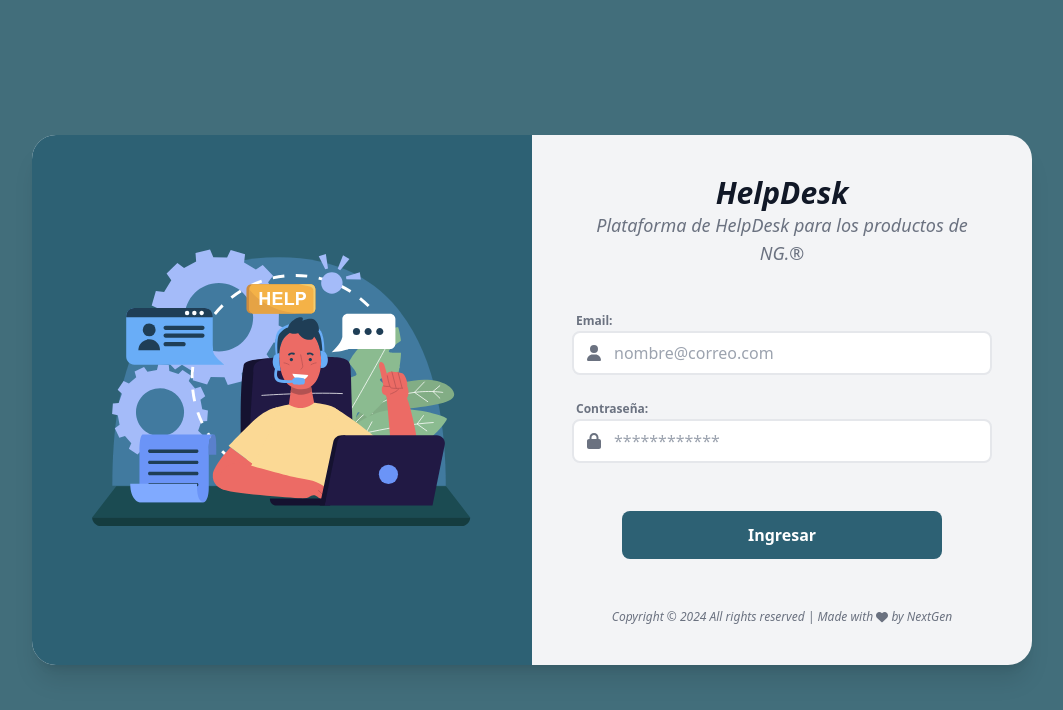
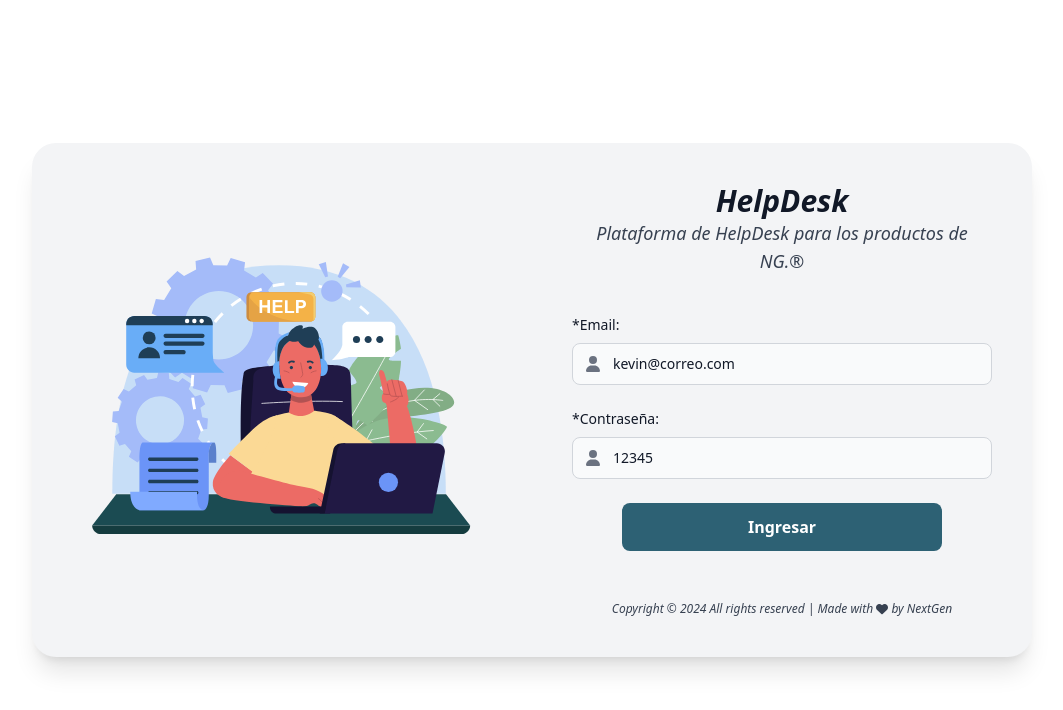
Before and after one commit to KevinUriegas98/app-tickets-ng, an Angular app: page /login in a window 1280 px wide. Shown: the top 710 px of the page, without its empty margins (108-1171 px from the left). Built offline with nearby package versions, Linux system fonts and the light colour scheme.

Commit message:
[Update] Login

```diff
--- a/src/app/modules/login/login.component.html
+++ b/src/app/modules/login/login.component.html
@@ -1,52 +1,56 @@
-<div class="min-w-screen min-h-screen bg-secondary flex items-center justify-center px-5 py-5">
-    <div class="bg-gray-100 text-gray-500 rounded-3xl shadow-xl w-full overflow-hidden" style="max-width:1000px">
+<div class="min-w-screen min-h-screen bg-light-bg dark:bg-dark-bg flex items-center justify-center px-5 py-5">
+    <div class="bg-gray-100 dark:bg-gray-800 text-gray-500 dark:text-gray-200 rounded-3xl shadow-xl w-full overflow-hidden" style="max-width:1000px">
         <div class="md:flex w-full">
-            <div class="hidden md:block w-1/2 bg-primary py-10 px-10">
+            <div class="hidden md:block w-1/2 bg-light-bg dark:bg-dark-bg py-10 px-10">
                 <img [src]="images.logoDos" class="rounded-lg" alt="Logo">
             </div>
             <div class="w-full md:w-1/2 py-10 px-5 md:px-10">
                 <div class="text-center mb-10">
-                    <h1 class="font-semibold italic text-3xl text-gray-900">HelpDesk</h1>
-                    <p class="text-lg italic">Plataforma de HelpDesk para los productos de NG.&#174;</p>
+                    <h1 class="font-semibold italic text-3xl text-gray-900 dark:text-gray-100">HelpDesk</h1>
+                    <p class="text-lg italic text-gray-700 dark:text-gray-300">Plataforma de HelpDesk para los productos de NG.&#174;</p>
                 </div>
                 <div>
                     <form [formGroup]="form" novalidate (ngSubmit)="onSubmit()">
                         <div class="flex -mx-3">
                             <div class="w-full px-3 mb-5">
-                                <label class="text-xs font-semibold px-1">Email:</label>
-                                <div class="flex">
-                                    <div class="w-10 z-10 pl-1 text-center pointer-events-none flex items-center justify-center"><fa-icon [icon]="['fas', 'user']"></fa-icon></div>
-                                    <input type="email" class="w-full -ml-10 pl-10 pr-3 py-2 rounded-lg border-2 border-gray-200 outline-none focus:border-primary" formControlName="usuario" placeholder="nombre@correo.com">
+                                <label for="first_name" class="block mb-2 text-sm font-medium text-gray-900 dark:text-white">*Email:</label>
+                                <div class="relative mb-1">
+                                    <div class="absolute inset-y-0 start-0 flex items-center ps-3.5 pointer-events-none">
+                                        <fa-icon [icon]="['fas', 'user']"></fa-icon>
                                     </div>
-                                <div class="flex justify-center text-sm italic text-danger" *ngIf="form.get('usuario')?.touched && form.get('usuario')?.invalid">
+                                    <input type="text" id="input-group-1" class="bg-gray-50 border border-gray-300 text-gray-900 text-sm rounded-lg focus:ring-blue-500 focus:border-blue-500 block w-full ps-10 p-2.5  dark:bg-gray-700 dark:border-gray-600 dark:placeholder-gray-400 dark:text-white dark:focus:ring-blue-500 dark:focus:border-blue-500" formControlName="usuario" placeholder="nombre@correo.com">
+                                </div>
+                                <div class="flex justify-center text-sm italic text-sm text-red-600 dark:text-red-500" *ngIf="form.get('usuario')?.touched && form.get('usuario')?.invalid">
                                     <p *ngIf="form.get('usuario')?.errors?.['required']">Usuario Requerido*</p>
                                     <p *ngIf="form.get('usuario')?.errors?.['email']">Correo no válido*</p>
                                 </div>
                             </div>
                         </div>
                         <div class="flex -mx-3">
-                            <div class="w-full px-3 mb-12">
-                                <label class="text-xs font-semibold px-1">Contraseña:</label>
-                                <div class="flex">
-                                    <div class="w-10 z-10 pl-1 text-center pointer-events-none flex items-center justify-center"><fa-icon [icon]="['fas', 'lock']"></fa-icon></div>
-                                    <input type="password" class="w-full -ml-10 pl-10 pr-3 py-2 rounded-lg border-2 border-gray-200 outline-none focus:border-primary" formControlName="password" placeholder="************">
+                            <div class="w-full px-3 mb-5">
+                                <label for="first_name" class="block mb-2 text-sm font-medium text-gray-900 dark:text-white">*Contraseña:</label>
+                                <div class="relative mb-1">
+                                    <div class="absolute inset-y-0 start-0 flex items-center ps-3.5 pointer-events-none">
+                                        <fa-icon [icon]="['fas', 'user']"></fa-icon>
                                     </div>
-                                <div class="flex justify-center">
-                                    <div class="" *ngIf="form.get('password')?.touched && form.get('password')?.invalid">
+                                    <input type="text" id="input-group-1" class="bg-gray-50 border border-gray-300 text-gray-900 text-sm rounded-lg focus:ring-blue-500 focus:border-blue-500 block w-full ps-10 p-2.5  dark:bg-gray-700 dark:border-gray-600 dark:placeholder-gray-400 dark:text-white dark:focus:ring-blue-500 dark:focus:border-blue-500" formControlName="password" placeholder="************">
+                                </div>
+                                <div class="flex justify-center text-sm italic text-sm text-red-600 dark:text-red-500" *ngIf="form.get('password')?.touched && form.get('password')?.invalid">
                                     <p class="text-sm italic text-danger" *ngIf="form.get('password')?.errors?.['required']">Contraseña Requerida*</p>
-                                    </div>
                                 </div>
                             </div>
                         </div>
                         <div class="flex -mx-3">
                             <div class="w-full px-3 mb-5">
-                                <button class="btnPrincipal">Ingresar</button>
+                                <button class="btnPrincipal">
+                                    Ingresar
+                                </button>
                             </div>
                         </div>
                     </form>
                 </div>
                 <div class="flex justify-center mt-[30px]">
-                    <p class="text-xs italic">Copyright © {{this.year}} All rights reserved | Made with <fa-icon [icon]="['fas', 'heart']"></fa-icon> by <a href="https://www.ainextgen.mx/" target="_blank">NextGen</a></p>
+                    <p class="text-xs italic text-gray-700 dark:text-gray-300">Copyright © {{this.year}} All rights reserved | Made with <fa-icon [icon]="['fas', 'heart']"></fa-icon> by <a href="https://www.ainextgen.mx/" target="_blank">NextGen</a></p>
                 </div>
             </div>
         </div>
--- a/src/app/modules/login/login.component.ts
+++ b/src/app/modules/login/login.component.ts
@@ -1,4 +1,5 @@
-import { Component, inject } from '@angular/core';
+import { Component, inject, OnInit, PLATFORM_ID, Inject } from '@angular/core';
+import { isPlatformBrowser } from '@angular/common';
 import { ReactiveFormsModule, FormBuilder, Validators } from '@angular/forms';
 import { Router } from '@angular/router';
 import { NgIf } from '@angular/common';
@@ -8,7 +9,7 @@ import { faHeart, faUser, faLock } from '@fortawesome/free-solid-svg-icons';
 
 import { images } from '@Constants';
 // Models //
-import { LoginRequest } from '@Models/Auth'
+import { LoginRequest } from '@Models/Auth';
 // Services //
 import { LoginService } from '@Services';
 
@@ -19,61 +20,86 @@ import { LoginService } from '@Services';
   standalone: true,
   imports: [ReactiveFormsModule, FontAwesomeModule, NgIf]
 })
-export class LoginComponent {
+export class LoginComponent implements OnInit {
   readonly images = images;
-
   private fb = inject(FormBuilder);
   private auth = inject(LoginService);
   private router = inject(Router);
   private toastr = inject(ToastrService);
-  year:number = 0;
+  year: number = 0;
+  private isBrowser: boolean;
 
-  constructor(library: FaIconLibrary) {
+  constructor(library: FaIconLibrary, @Inject(PLATFORM_ID) platformId: any) {
     library.addIcons(
       faHeart,
       faUser,
       faLock
     );
+    this.isBrowser = isPlatformBrowser(platformId);
   }
 
   form = this.fb.nonNullable.group({
-    usuario: ['', [Validators.required]],
-    password: ['', [Validators.required]]
+    usuario: ['kevin@correo.com', [Validators.required]],
+    password: ['12345', [Validators.required]]
   });
 
+  toggleDarkMode(): void {
+    if (this.isBrowser) {
+      const body = document.body;
+      const isDarkMode = body.classList.contains('dark');
+      console.log("isDarkMode", isDarkMode);
+      body.classList.toggle('dark', !isDarkMode);
+      localStorage.setItem('theme', !isDarkMode ? 'dark' : 'light');
+    }
+  }
+
   ngOnInit(): void {
-    var  d = new  Date();
+    const d = new Date();
     this.year = d.getFullYear();
+
+    if (this.isBrowser) {
+      const themeToggleButton = document.getElementById('theme-toggle');
+      if (themeToggleButton) {
+        themeToggleButton.addEventListener('click', () => this.toggleDarkMode());
+      }
+      const savedTheme = localStorage.getItem('theme');
+      if (savedTheme === 'dark') {
+        document.body.classList.add('dark');
+      } else {
+        document.body.classList.remove('dark');
+      }
+    }
   }
 
   onSubmit(): void {
     if (this.form.valid) {
-      const { usuario, password } = this.form.getRawValue();
-      const request: LoginRequest = {
-        username: usuario,
-        userpassword: password
-      };
-      this.auth.auth(request)
-        .subscribe({
-          next: (res) => {
-            const data = res.Response.data;
-            localStorage.setItem('token', data.Token);
-            localStorage.setItem('idUsuario', data.Usuario.Id.toString());
-            localStorage.setItem('idPerfil', data.Usuario.IdPerfil.toString());
-            localStorage.setItem('usuario', data.Usuario.NombreUsuario);
-            localStorage.setItem('nombrePersona', data.Usuario.NombrePersona);
-            localStorage.setItem('idSucursal', data.Usuario.IdSucursal.toString());
-            localStorage.setItem('sucursal', data.Usuario.NombreSucursal);
-            localStorage.setItem('pctDescuento', data.Usuario.PctDescuento.toString());
-            if(!localStorage.getItem('mode')){
-              localStorage.setItem('mode', 'light');
-            }
-            this.router.navigate(['/home']);
-          },
-          error: (err) => {
-            this.toastr.error('Ha Ocurrido un Error', err);
-          }
-        });
+      this.router.navigate(['/home']);
+      // const { usuario, password } = this.form.getRawValue();
+      // const request: LoginRequest = {
+      //   username: usuario,
+      //   userpassword: password
+      // };
+      // this.auth.auth(request)
+      //   .subscribe({
+      //     next: (res) => {
+      //       const data = res.Response.data;
+      //       localStorage.setItem('token', data.Token);
+      //       localStorage.setItem('idUsuario', data.Usuario.Id.toString());
+      //       localStorage.setItem('idPerfil', data.Usuario.IdPerfil.toString());
+      //       localStorage.setItem('usuario', data.Usuario.NombreUsuario);
+      //       localStorage.setItem('nombrePersona', data.Usuario.NombrePersona);
+      //       localStorage.setItem('idSucursal', data.Usuario.IdSucursal.toString());
+      //       localStorage.setItem('sucursal', data.Usuario.NombreSucursal);
+      //       localStorage.setItem('pctDescuento', data.Usuario.PctDescuento.toString());
+      //       if (!localStorage.getItem('mode')) {
+      //         localStorage.setItem('mode', 'light');
+      //       }
+      //       this.router.navigate(['/home']);
+      //     },
+      //     error: (err) => {
+      //       this.toastr.error('Ha Ocurrido un Error', err);
+      //     }
+      //   });
     } else {
       this.form.markAllAsTouched();
     }
```
Lines whose indentation alone changed are shown as unchanged.
